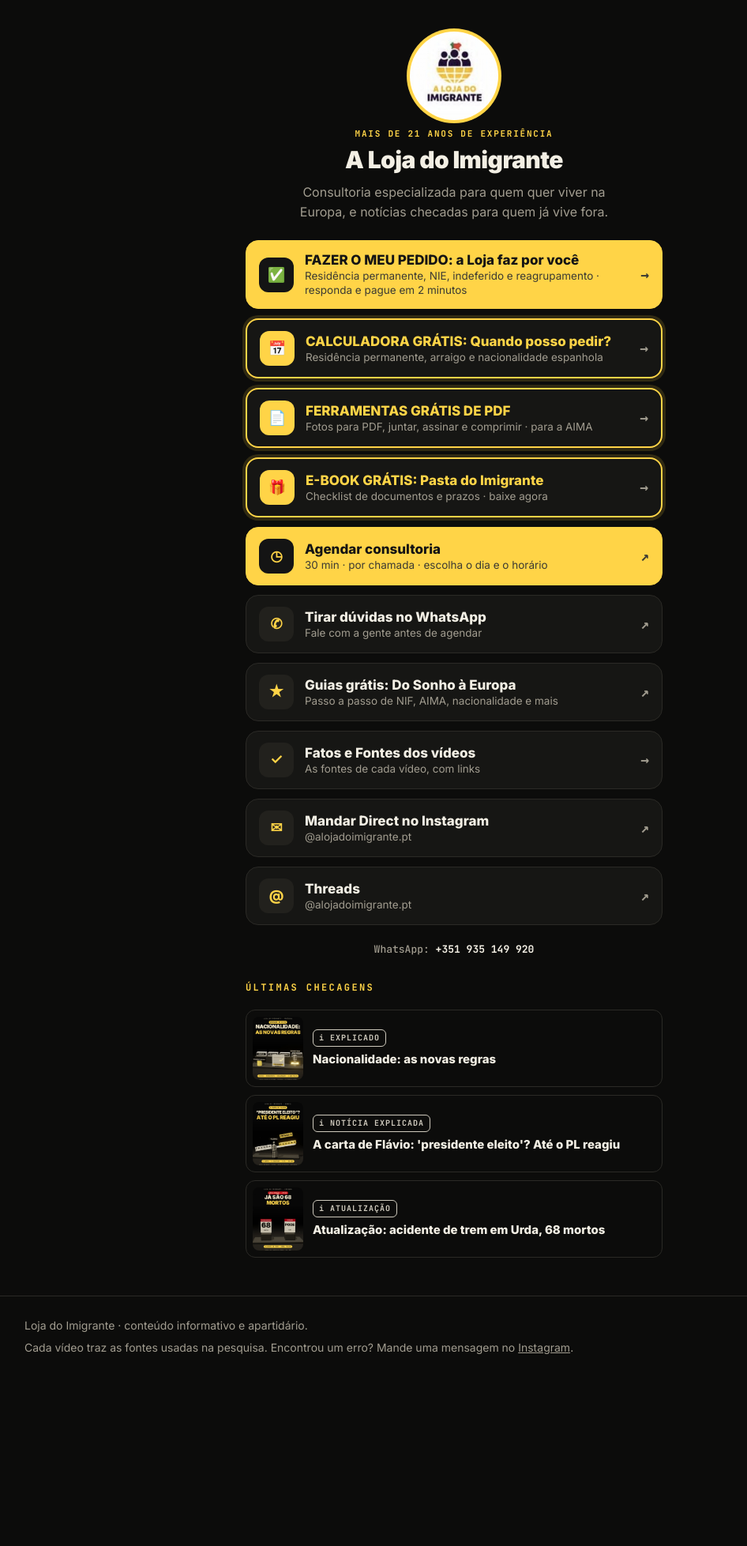
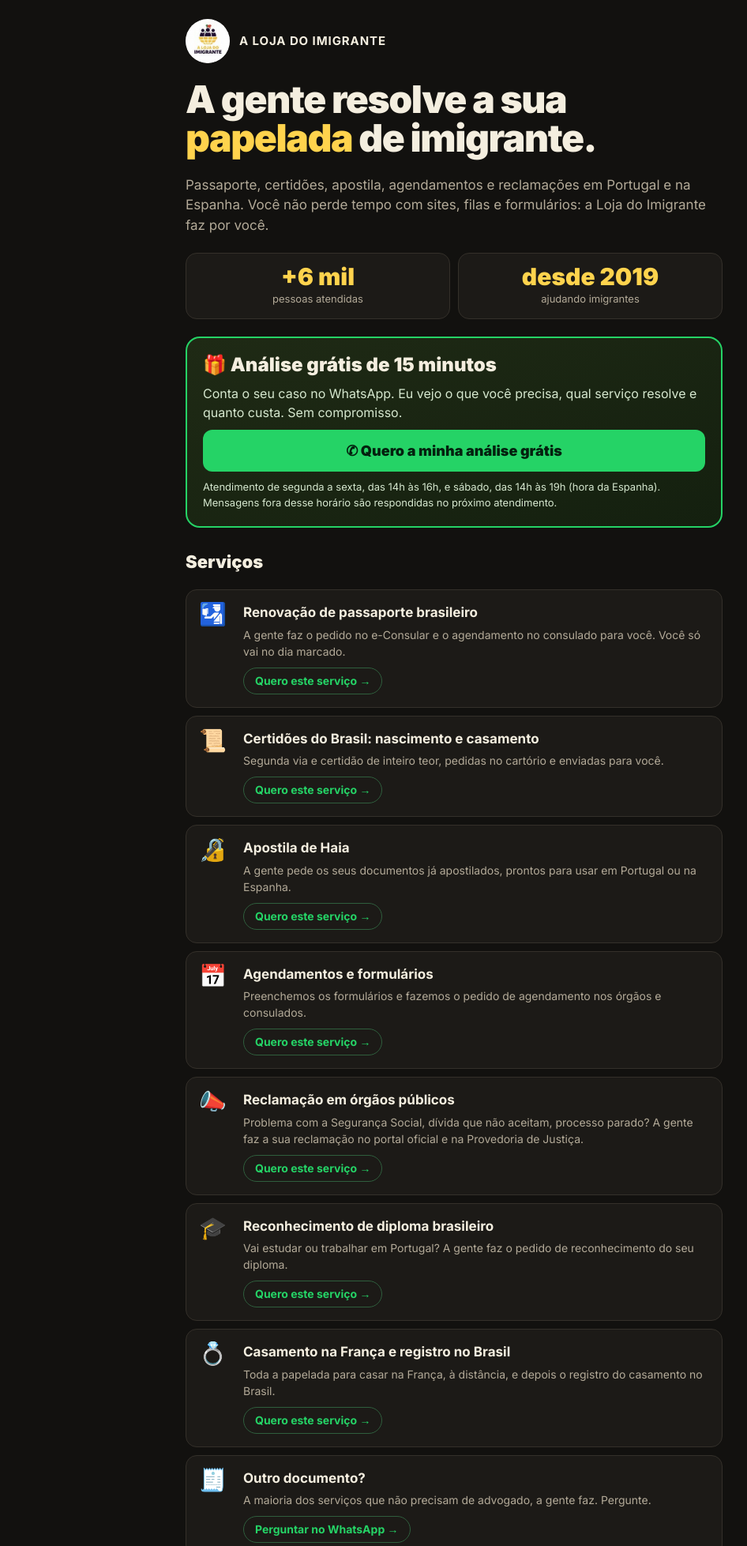
Before and after one commit to robertaagsilva-netizen/alojadoimigrante-site, a PHP site: page /servicos/index.html in a window 1280 px wide. Shown: the top 1957 px of the page at 79% size, without its empty margins (65-1011 px from the left). Before the commit the page ends 1714 px from the top, so only its background shows below. Run offline with PHP 8.4, Linux system fonts and the light colour scheme.

Commit message:
Página de serviços com análise grátis de 15 min (modelo das consultorias que mais vendem)
Co-Authored-By: Claude Opus 5.5 <noreply@anthropic.com>
Claude-Session: https://claude.ai/code/session_016FWGbJ65Y3BLvECM1jAC9d

```diff
--- a/index.html
+++ b/index.html
@@ -118,11 +118,12 @@ h1 em{font-style:normal;color:var(--yel)}
 <main class="hub">
   <section class="id">
     <img src="logo.png" alt="Logo A Loja do Imigrante">
-    <span class="badge">Mais de 21 anos de experiência</span>
+    <span class="badge">Desde 2019 · mais de 6 mil pessoas atendidas</span>
     <h1>A Loja do Imigrante</h1>
     <p>Consultoria especializada para quem quer viver na Europa, e notícias checadas para quem já vive fora.</p>
   </section>
   <nav class="links" aria-label="Links principais">
+    <a class="lk main" href="servicos/" data-c="servicos"><span class="ic">🎁</span><span><b>ANÁLISE GRÁTIS DE 15 MIN: conte o seu caso</b><small>Passaporte, certidões, apostila, agendamentos, reclamações e diploma · a Loja faz por você</small></span><span class="go">→</span></a>
     <a class="lk main" href="pedido/" data-c="pedido"><span class="ic">✅</span><span><b>FAZER O MEU PEDIDO: a Loja faz por você</b><small>Residência permanente, NIE, indeferido e reagrupamento · responda e pague em 2 minutos</small></span><span class="go">→</span></a>
     <a class="lk gift" href="calculadora.html" data-c="calculadora"><span class="ic">📅</span><span><b>CALCULADORA GRÁTIS: Quando posso pedir?</b><small>Residência permanente, arraigo e nacionalidade espanhola</small></span><span class="go">→</span></a>
     <a class="lk gift" href="ferramentas/" data-c="ferramentas"><span class="ic">📄</span><span><b>FERRAMENTAS GRÁTIS DE PDF</b><small>Fotos para PDF, juntar, assinar e comprimir · para a AIMA</small></span><span class="go">→</span></a>
--- /dev/null
+++ b/servicos/index.html
@@ -0,0 +1,108 @@
+<!doctype html>
+<html lang="pt-BR">
+<head>
+<meta charset="utf-8">
+<meta name="viewport" content="width=device-width, initial-scale=1, viewport-fit=cover">
+<title>Serviços · A Loja do Imigrante</title>
+<meta name="description" content="Passaporte, certidões de inteiro teor, apostila, agendamentos, reclamações e reconhecimento de diploma. Desde 2019, mais de 6 mil pessoas atendidas. Análise grátis de 15 minutos pelo WhatsApp.">
+<meta property="og:title" content="A Loja do Imigrante · a gente resolve a sua papelada">
+<meta property="og:description" content="Desde 2019, mais de 6 mil pessoas atendidas. Análise grátis de 15 minutos pelo WhatsApp.">
+<link rel="icon" href="../logo.png">
+<link rel="preconnect" href="https://fonts.googleapis.com">
+<link rel="stylesheet" href="https://fonts.googleapis.com/css2?family=Inter:wght@400;500;700;900&display=swap">
+<style>
+:root{--bg:#12110f;--panel:#1c1a17;--line:#34302a;--fg:#f4eedf;--mute:#b3aa98;--yel:#ffd34d;--ink:#1a1405;--wa:#25d366;color-scheme:dark}
+*{box-sizing:border-box}
+body{margin:0;background:var(--bg);color:var(--fg);font:16px/1.5 Inter,system-ui,sans-serif;padding:24px max(16px,env(safe-area-inset-left,0px)) 64px max(16px,env(safe-area-inset-right,0px))}
+.wrap{max-width:680px;margin:0 auto;display:grid;gap:22px}
+.top{display:flex;align-items:center;gap:12px}
+.top img{width:56px;height:56px;border-radius:50%;background:#fff;object-fit:contain}
+.top b{font-size:15px;letter-spacing:.06em;text-transform:uppercase}
+h1{font:900 clamp(32px,8vw,48px)/1.02 Inter;letter-spacing:-.03em;margin:0;text-wrap:balance}
+h1 em{font-style:normal;color:var(--yel)}
+.lead{color:var(--mute);margin:0;font-size:17px}
+.proof{display:grid;grid-template-columns:1fr 1fr;gap:10px}
+.proof div{background:var(--panel);border:1px solid var(--line);border-radius:14px;padding:14px;text-align:center}
+.proof b{display:block;font:900 30px/1 Inter;color:var(--yel)}
+.proof small{color:var(--mute);font-size:13px}
+.free{background:linear-gradient(160deg,#1f2a15,#14200f);border:2px solid var(--wa);border-radius:18px;padding:20px;display:grid;gap:10px}
+.free h2{margin:0;font:900 24px/1.15 Inter}
+.free p{margin:0;color:#d6e8cf}
+.btn{display:flex;align-items:center;justify-content:center;gap:10px;text-decoration:none;font:800 18px Inter;border-radius:12px;padding:16px;background:var(--wa);color:#04210f}
+.btn.y{background:var(--yel);color:var(--ink)}
+.hint{font-size:13px;color:var(--mute);margin:0}
+h2.sec{font:900 22px Inter;margin:8px 0 0}
+.svc{display:grid;gap:10px}
+.s{background:var(--panel);border:1px solid var(--line);border-radius:14px;padding:16px;display:grid;grid-template-columns:44px 1fr;gap:12px;align-items:start}
+.s .ic{font-size:28px;line-height:1}
+.s b{display:block;font-size:17px}
+.s p{margin:4px 0 10px;color:var(--mute);font-size:14px}
+.s a{display:inline-block;text-decoration:none;font:700 14px Inter;color:var(--wa);border:1px solid #2f5e3d;border-radius:99px;padding:7px 14px}
+ol.steps{list-style:none;padding:0;margin:0;display:grid;gap:10px;counter-reset:s}
+ol.steps li{counter-increment:s;padding-left:42px;position:relative}
+ol.steps li::before{content:counter(s);position:absolute;left:0;top:-2px;width:30px;height:30px;border-radius:50%;background:var(--yel);color:var(--ink);font-weight:900;display:grid;place-items:center}
+details{background:var(--panel);border:1px solid var(--line);border-radius:12px;padding:12px 14px}
+summary{font-weight:700;cursor:pointer}
+details p{color:var(--mute);margin:8px 0 0;font-size:15px}
+footer{color:var(--mute);font-size:12px;display:grid;gap:6px}
+a{color:var(--yel)}
+:focus-visible{outline:3px solid var(--yel);outline-offset:2px}
+</style>
+</head>
+<body>
+<div class="wrap">
+  <div class="top"><img src="../logo.png" alt="Logo A Loja do Imigrante"><b>A Loja do Imigrante</b></div>
+  <h1>A gente resolve a sua <em>papelada</em> de imigrante.</h1>
+  <p class="lead">Passaporte, certidões, apostila, agendamentos e reclamações em Portugal e na Espanha. Você não perde tempo com sites, filas e formulários: a Loja do Imigrante faz por você.</p>
+
+  <div class="proof">
+    <div><b>+6 mil</b><small>pessoas atendidas</small></div>
+    <div><b>desde 2019</b><small>ajudando imigrantes</small></div>
+  </div>
+
+  <section class="free">
+    <h2>🎁 Análise grátis de 15 minutos</h2>
+    <p>Conta o seu caso no WhatsApp. Eu vejo o que você precisa, qual serviço resolve e quanto custa. Sem compromisso.</p>
+    <a class="btn" data-c="serv_analise" href="https://wa.me/351935149920?text=Ol%C3%A1%2C%20Roberta%21%20Quero%20a%20an%C3%A1lise%20gr%C3%A1tis%20de%2015%20minutos.%20O%20meu%20caso%20%C3%A9%3A%20" target="_blank" rel="noopener">✆ Quero a minha análise grátis</a>
+    <p class="hint">Atendimento de segunda a sexta, das 14h às 16h, e sábado, das 14h às 19h (hora da Espanha). Mensagens fora desse horário são respondidas no próximo atendimento.</p>
+  </section>
+
+  <h2 class="sec">Serviços</h2>
+  <div class="svc">
+    <div class="s"><span class="ic">🛂</span><div><b>Renovação de passaporte brasileiro</b><p>A gente faz o pedido no e-Consular e o agendamento no consulado para você. Você só vai no dia marcado.</p><a data-c="serv_passaporte" href="https://wa.me/351935149920?text=Ol%C3%A1%21%20Quero%20renovar%20o%20meu%20passaporte." target="_blank" rel="noopener">Quero este serviço →</a></div></div>
+    <div class="s"><span class="ic">📜</span><div><b>Certidões do Brasil: nascimento e casamento</b><p>Segunda via e certidão de inteiro teor, pedidas no cartório e enviadas para você.</p><a data-c="serv_certidao" href="https://wa.me/351935149920?text=Ol%C3%A1%21%20Preciso%20de%20uma%20certid%C3%A3o%20do%20Brasil." target="_blank" rel="noopener">Quero este serviço →</a></div></div>
+    <div class="s"><span class="ic">🔏</span><div><b>Apostila de Haia</b><p>A gente pede os seus documentos já apostilados, prontos para usar em Portugal ou na Espanha.</p><a data-c="serv_apostila" href="https://wa.me/351935149920?text=Ol%C3%A1%21%20Preciso%20apostilar%20documentos." target="_blank" rel="noopener">Quero este serviço →</a></div></div>
+    <div class="s"><span class="ic">📅</span><div><b>Agendamentos e formulários</b><p>Preenchemos os formulários e fazemos o pedido de agendamento nos órgãos e consulados.</p><a data-c="serv_agendamento" href="https://wa.me/351935149920?text=Ol%C3%A1%21%20Preciso%20de%20ajuda%20com%20um%20agendamento." target="_blank" rel="noopener">Quero este serviço →</a></div></div>
+    <div class="s"><span class="ic">📣</span><div><b>Reclamação em órgãos públicos</b><p>Problema com a Segurança Social, dívida que não aceitam, processo parado? A gente faz a sua reclamação no portal oficial e na Provedoria de Justiça.</p><a data-c="serv_reclamacao" href="https://wa.me/351935149920?text=Ol%C3%A1%21%20Preciso%20fazer%20uma%20reclama%C3%A7%C3%A3o%20num%20%C3%B3rg%C3%A3o%20p%C3%BAblico." target="_blank" rel="noopener">Quero este serviço →</a></div></div>
+    <div class="s"><span class="ic">🎓</span><div><b>Reconhecimento de diploma brasileiro</b><p>Vai estudar ou trabalhar em Portugal? A gente faz o pedido de reconhecimento do seu diploma.</p><a data-c="serv_diploma" href="https://wa.me/351935149920?text=Ol%C3%A1%21%20Quero%20reconhecer%20o%20meu%20diploma%20em%20Portugal." target="_blank" rel="noopener">Quero este serviço →</a></div></div>
+    <div class="s"><span class="ic">💍</span><div><b>Casamento na França e registro no Brasil</b><p>Toda a papelada para casar na França, à distância, e depois o registro do casamento no Brasil.</p><a data-c="serv_casamento" href="https://wa.me/351935149920?text=Ol%C3%A1%21%20Quero%20casar%20na%20Fran%C3%A7a%20%2F%20registrar%20o%20meu%20casamento%20no%20Brasil." target="_blank" rel="noopener">Quero este serviço →</a></div></div>
+    <div class="s"><span class="ic">🧾</span><div><b>Outro documento?</b><p>A maioria dos serviços que não precisam de advogado, a gente faz. Pergunte.</p><a data-c="serv_outro" href="https://wa.me/351935149920?text=Ol%C3%A1%21%20Preciso%20de%20ajuda%20com%20um%20documento%3A%20" target="_blank" rel="noopener">Perguntar no WhatsApp →</a></div></div>
+  </div>
+
+  <h2 class="sec">Como funciona</h2>
+  <ol class="steps">
+    <li>Você conta o seu caso no WhatsApp. A análise de 15 minutos é grátis.</li>
+    <li>Eu te digo qual serviço resolve, o prazo e o valor, antes de qualquer pagamento.</li>
+    <li>Você aprova, paga com segurança e a Loja do Imigrante faz tudo. Você acompanha pelo WhatsApp.</li>
+  </ol>
+
+  <a class="btn" data-c="serv_analise2" href="https://wa.me/351935149920?text=Ol%C3%A1%2C%20Roberta%21%20Quero%20a%20an%C3%A1lise%20gr%C3%A1tis%20de%2015%20minutos.%20O%20meu%20caso%20%C3%A9%3A%20" target="_blank" rel="noopener">✆ Começar a minha análise grátis</a>
+
+  <h2 class="sec">Dúvidas</h2>
+  <details><summary>A análise grátis é mesmo grátis?</summary><p>Sim. Em 15 minutos eu entendo o seu caso e te digo o que fazer e quanto custa. Se o caso for mais complexo, ofereço a orientação completa de 30 minutos (35 €), que é descontada se você contratar o serviço.</p></details>
+  <details><summary>Preciso morar em Portugal?</summary><p>Não. Atendemos brasileiros em Portugal, na Espanha, no Brasil e em outros países, tudo à distância.</p></details>
+  <details><summary>Vocês são advogados?</summary><p>Não. A Loja do Imigrante é uma consultoria documental: fazemos os serviços que não precisam de advogado. Quando o seu caso precisa de um, a gente te avisa.</p></details>
+
+  <footer>
+    <p>A Loja do Imigrante presta serviços documentais e orientação administrativa. Não é escritório de advocacia nem órgão do governo.</p>
+    <p><a href="../">Voltar aos links</a></p>
+  </footer>
+</div>
+<script>window.LC_PAGINA = 'servicos';</script>
+<script src="/contador/c.js"></script>
+<script>
+try { LC.contaUmaVez('serv_abriu'); } catch (e) {}
+document.querySelectorAll('[data-c]').forEach(a => a.addEventListener('click', () => { try { LC.conta(a.dataset.c); } catch (e) {} }));
+</script>
+</body>
+</html>
```
Also changed, not shown: contador/painel.php (+12 -1 lines).
